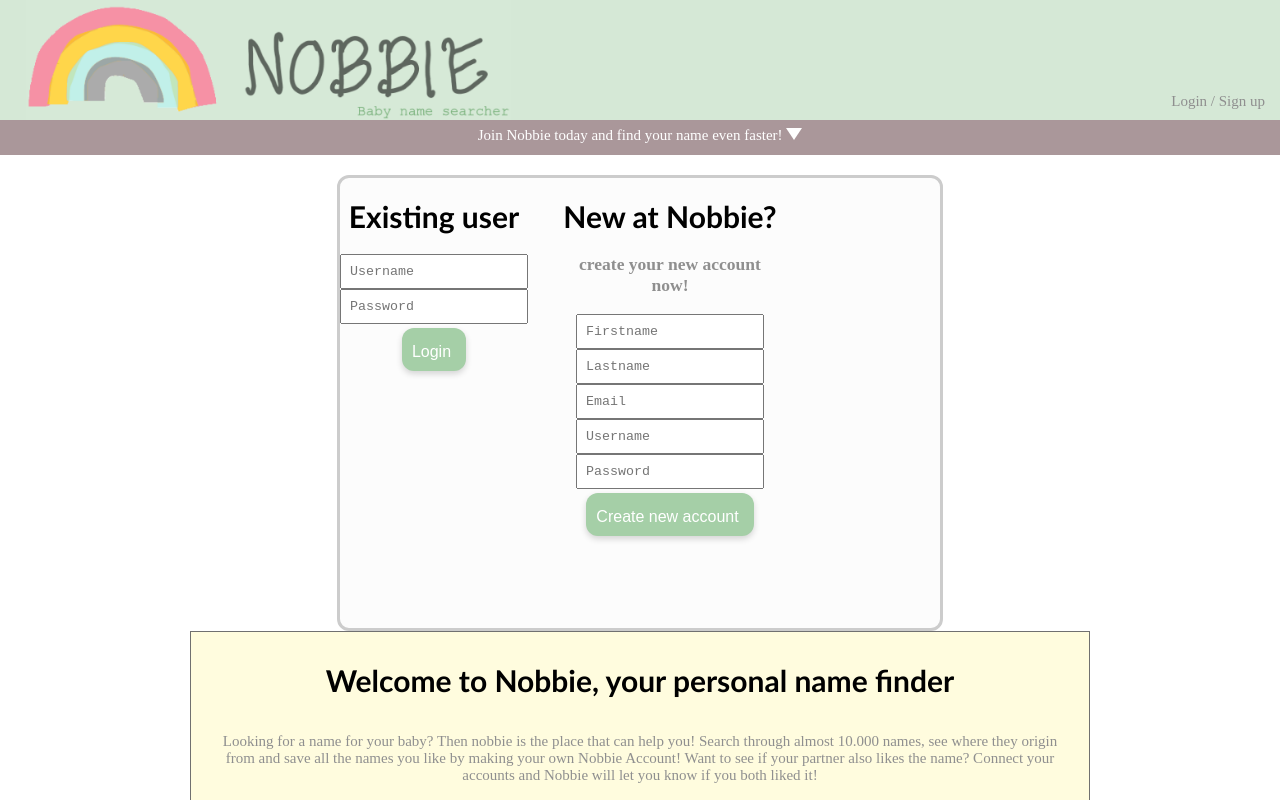
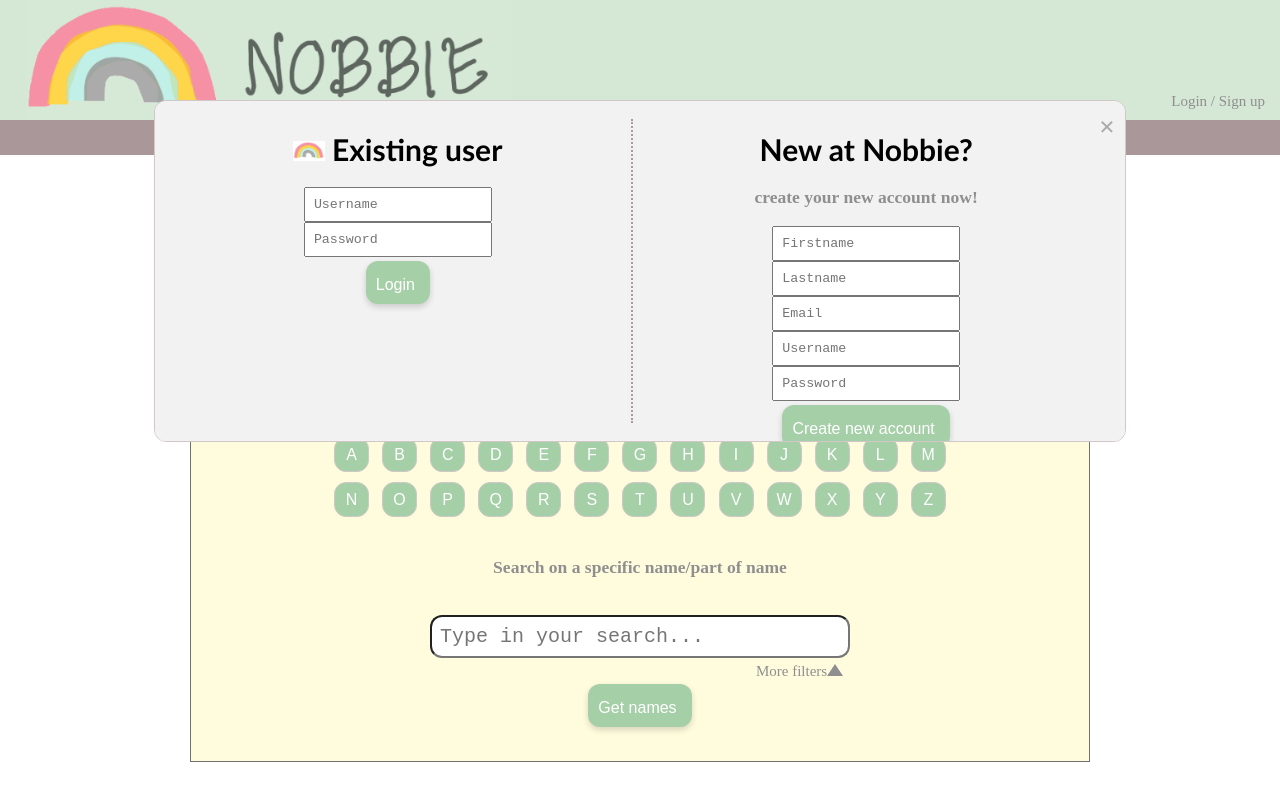
Before and after one commit to berg9477/NOBBIE, a React (Create React App) app: page / in a window 1280 px wide. Both pictures are taken after a click on the element "Login / Sign up". Shown: the top 800 px of the page. Built offline with nearby package versions, Linux system fonts and the light colour scheme.

Commit message:
styling login and profile

```diff
--- a/src/App.js
+++ b/src/App.js
@@ -37,14 +37,15 @@ class App extends React.Component
                 <Header
                     handleButtonClick = {this.handleButtonClick}
                 />
-                <div className="mainScreen">
-                    {this.state.displayInlog === true &&
-                    <Login
+                {this.state.displayInlog === true &&
+                <Login
+                    handleButtonClick = {this.handleButtonClick}
                     toggleIsLoggedIn={this.toggleIsLoggedIn}
                     updateUserData={this.updateUserData}
                     userData={this.state.userData}
                     isLoggedIn={this.state.isLoggedIn}
-                    />}
+                />}
+                <div className="mainScreen">
                     <MainScreen
                     userData={this.state.userData}
                     isLoggedIn={this.state.isLoggedIn}
--- a/src/component/Header.js
+++ b/src/component/Header.js
@@ -13,7 +13,7 @@ class Header extends React.Component
             <div>
             <div className="header">
                 <img alt='NOBBIE' height='120px' src={nobbieheader}/>
-                <p className="login" onClick={()=>this.props.handleButtonClick(true)}>Login / Sign up</p>
+                <p className="loginBTN" onClick={()=>this.props.handleButtonClick(true)}>Login / Sign up</p>
             </div>
                 <div className="join" onClick={()=>this.props.handleButtonClick(true)}>Join Nobbie today and find your name even faster! <div className="triangle"></div>
                 </div>
--- a/src/component/Login/ExistingUser.js
+++ b/src/component/Login/ExistingUser.js
@@ -2,6 +2,7 @@ import React from "react";
 import '../../styles/login-style.css';
 import Text from "../input/Text";
 import firebs from "../../data/firebaseConfig";
+import rainbow from "../../IMG/rainbow.png";
 
 class ExistingUser extends React.Component
 {
@@ -37,7 +38,7 @@ class ExistingUser extends React.Component
             <div className="Panel">
                 {(this.state.loginSuccess === '' || this.state.loginSuccess === false) &&
                     <div onKeyPress={(event) => this.handleKeyDown(event)}>
-                    <h1>Existing user</h1>
+                    <h1><img alt='rainbow' height='20px' src={rainbow}/> Existing user</h1>
                         <Text
                             id="usernameLogin"
                             label="Username"
--- a/src/component/Login/Login.js
+++ b/src/component/Login/Login.js
@@ -2,7 +2,7 @@ import React from "react";
 import '../../styles/login-style.css';
 import NewUser from "./NewUser";
 import ExistingUser from "./ExistingUser";
-import ProfilePage from "../profilePage/profilePage";
+import ProfilePage from "./profilePage/profilePage";
 
 class Login extends React.Component
 {
@@ -15,16 +15,18 @@ class Login extends React.Component
     render()
     {
         return (
-            <div>
-                <div className="Login">
+            <div className="LoginOverlay">
+                <div className="ProfilePanel">
+                    <span className="closeBTN" onClick={()=>this.props.handleButtonClick(false)}>&times;</span>
                   {this.props.isLoggedIn !== true &&
-                      <div>
+                      <div className='Login'>
                           <ExistingUser
                           toggleIsLoggedIn={this.props.toggleIsLoggedIn}
                           updateUserData={this.props.updateUserData}
                           isLoggedIn={this.props.isLoggedIn}
                           userData={this.props.userData}
                           />
+                          <div className="dottedRowVert"> </div>
                           <NewUser
                           updateUserData={this.props.updateUserData}
                           userData={this.props.userData}
--- a/src/component/profilePage/ListOfSavedNames.js
+++ b/src/component/Login/profilePage/ListOfSavedNames.js
@@ -1,5 +1,5 @@
 import React from "react";
-import firebs from "../../data/firebaseConfig";
+import firebs from "../../../data/firebaseConfig";
 
 class ListOfSavedNames extends React.Component
 {
--- a/src/component/profilePage/MakeUserConnection.js
+++ b/src/component/Login/profilePage/MakeUserConnection.js
@@ -1,6 +1,6 @@
 import React from "react";
-import Text from "../input/Text";
-import firebs from "../../data/firebaseConfig";
+import Text from "../../input/Text";
+import firebs from "../../../data/firebaseConfig";
 
 
 class MakeUserConnection extends React.Component
--- a/src/component/Search/MainScreen.js
+++ b/src/component/Search/MainScreen.js
@@ -22,7 +22,6 @@ class MainScreen extends React.Component
             noResult: false,
             display: false,
             filterText: "More filters",
-            filterTriangle: "filterDown"
         }
 
         this.handleClickCheck = this.handleClickCheck.bind(this);
@@ -149,12 +148,10 @@ class MainScreen extends React.Component
     }
 
     openSpecificSearch () {
-        const val = this.state.display === true ? false : true
+        const val = this.state.display !== true
         const val2 = val === true ? "Less filters" : "More filters"
-        const val3 = val === true ? "filterUp" : "filterDown"
         this.setState({display: val})
         this.setState({filterText:val2})
-        this.setState({filterTriangle:val3})
     }
 
     handleKeyDown = (e) => {
@@ -181,8 +178,9 @@ class MainScreen extends React.Component
                             id='nameSearch'
                             label='Type in your search...'
                         />
-                        <div className="filters" onClick={()=>this.openSpecificSearch()}>
-                            {this.state.filterText}  <div className={this.state.filterTriangle}> </div>
+                        <div className="filtersWrapper">
+                            <input type="checkbox" id="filters" onClick={()=>this.openSpecificSearch()}/>
+                            <label className="filterControl" htmlFor="filters">{this.state.filterText}</label>
                         </div>
                         {this.state.display === true &&
                         <div className="specificSearch">
--- a/src/styles/App.css
+++ b/src/styles/App.css
@@ -16,7 +16,7 @@
   padding-left: 2%;
 }
 
-.login{
+.loginBTN{
   align-self: flex-end;
   margin: 0px 15px 10px 0px;
   cursor: pointer;
--- a/src/styles/login-style.css
+++ b/src/styles/login-style.css
@@ -1,16 +1,58 @@
-.Login {
-    border: 3px solid HSL(0, 0%, 80%);
-    background-color: HSL(0, 0%, 99%);
-    width: 600px;
-    height: 450px;
+.LoginOverlay {
+    position: fixed; /* Stay in place */
+    z-index: 1; /* Sit on top */
+    padding-top: 100px; /* Location of the box */
+    left: 0;
+    top: 0;
+    width: 100%; /* Full width */
+    height: 100%; /* Full height */
+    overflow: auto; /* Enable scroll if needed */
+    background-color: rgb(0,0,0); /* Fallback color */
+    background-color: rgba(0,0,0,0); /* Black w/ opacity */
+}
+
+.ProfilePanel{
+    border: 1px solid HSL(350, 10%, 80%);
+    background-color: HSL(0, 0%, 95%);
     border-radius: 12px;
-    flex-wrap: wrap;
-    display: inline-flex;
+    margin: auto;
+    overflow: auto;
+    width: 950px;
+    height: 40%;
+    z-index: 2;
+    padding: 10px;
+}
+
+.Login{
+    display: flex;
+    flex-direction: row;
+    justify-content: space-around;
+    height: 100%;
+}
+
+/* The Close Button */
+.closeBTN {
+    color: #aaaaaa;
+    float: right;
+    font-size: 28px;
+    font-weight: bold;
+}
+
+.closeBTN:hover,
+.closeBTN:focus {
+    color: #000;
+    text-decoration: none;
+    cursor: pointer;
 }
 
 .Panel {
-    width: 220px;
-    flex-wrap: wrap;
-    display: inline-flex;
-    border-radius: 12px;
+    width: 100%;
 }
+
+.dottedRowVert{
+    align-self: center;
+    height: 95%;
+    width: 1px;
+    border: none;
+    border-left: 2px dotted #ab999c;
+}
--- a/src/styles/main-style.css
+++ b/src/styles/main-style.css
@@ -34,29 +34,39 @@
 }
 
 /*link for more or less filters*/
-.filters{
+
+.filtersWrapper{
+    background-color: transparent;
     text-align: right;
     width: 65%;
     margin-top: -15px;
     align-self: center;
+}
+
+#filters{
+    display: none;
+}
+
+#filters+ label{
     cursor: pointer;
 }
 
-.filterUp, .filterDown{
+#filters+ label::after{
+    content: "";
     font-size: 18px;
     width: 0;
     height: 0;
     border-left: 8px solid transparent;
     border-right: 8px solid transparent;
     display: inline-block;
+    border-bottom: 12px solid;
+    transform: rotate(0deg);
+    transition: transform 0.3s;
 }
 
-.filterDown{
-    border-top: 12px solid;
-}
-
-.filterUp{
-    border-bottom: 12px solid;
+#filters:checked + label::after{
+    transform: rotate(180deg);
+    transition: transform 0.3s;
 }
 
 /*results for more filters*/
```
Also changed, not shown: src/component/Login/profilePage/profilePage.js (renamed from src/component/profilePage/profilePage.js).
